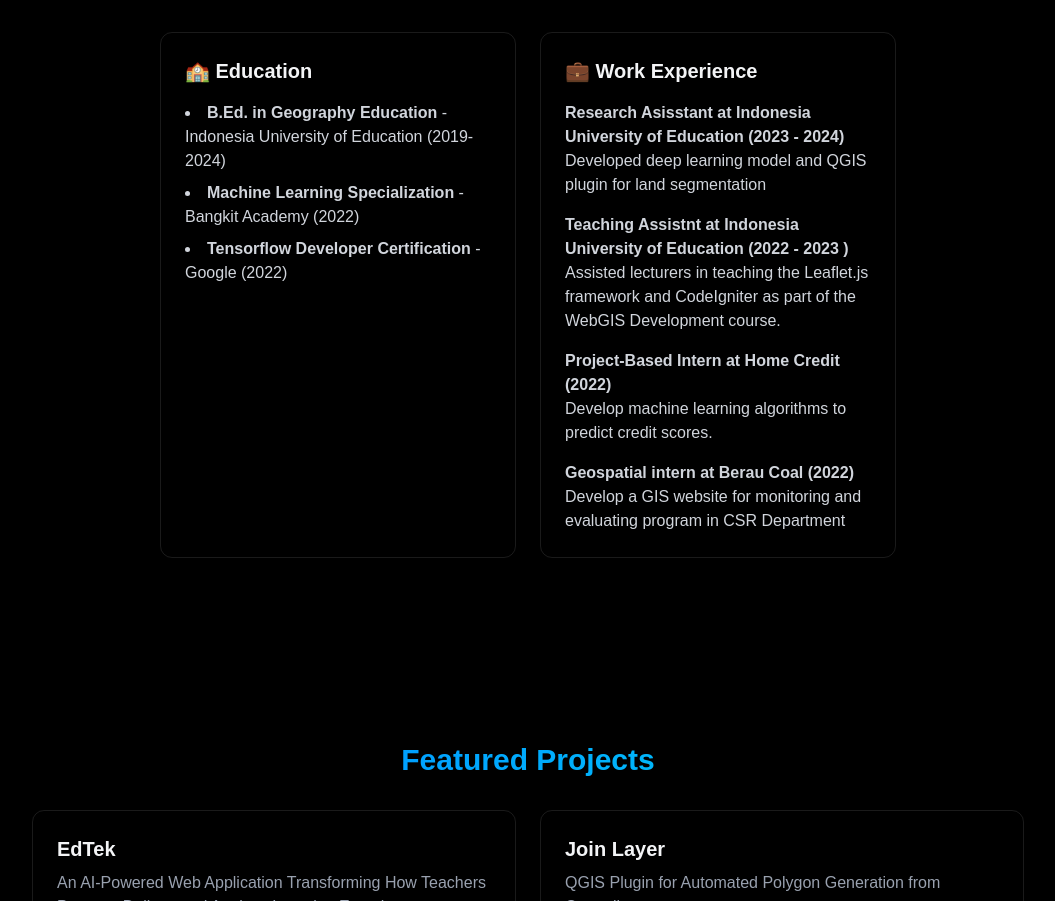
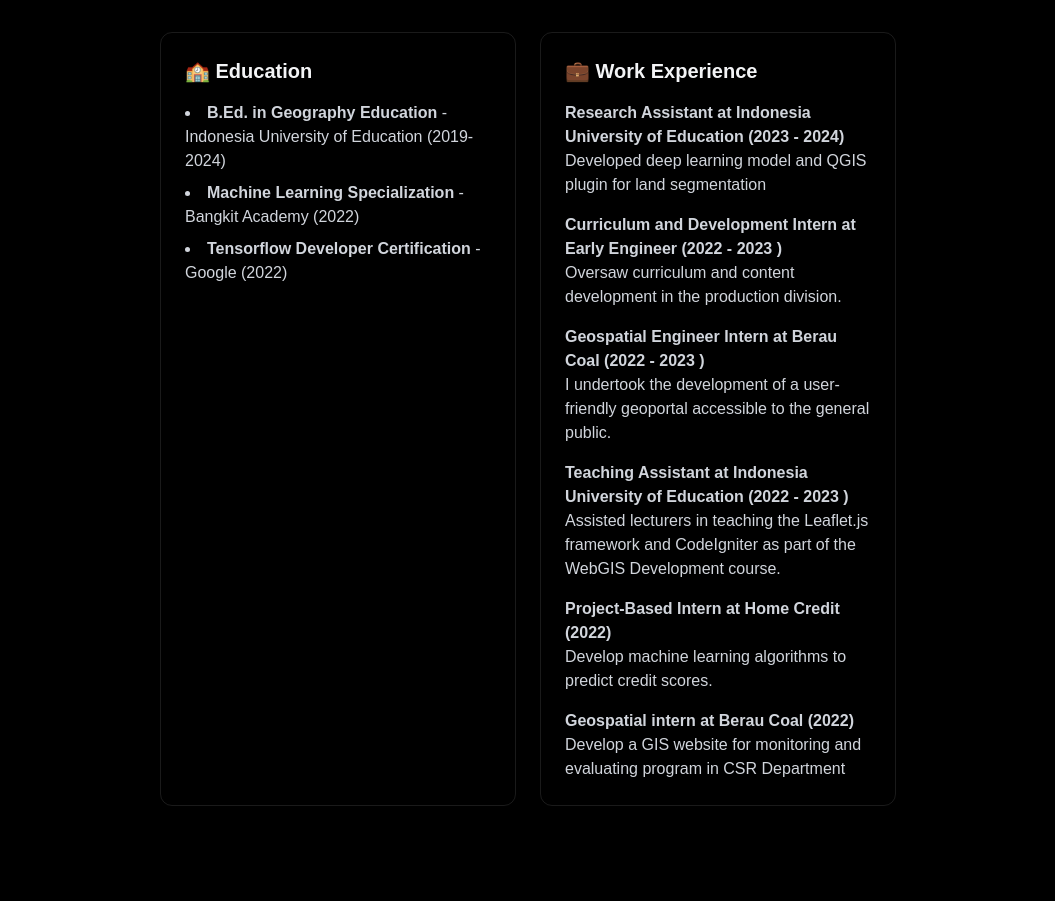
Before and after one commit to Akring-creator/portfolio-github, a Next.js app: page / in a window 1280 px wide. Shown: the part 1458-2359 px from the top of the page, without its empty margins (112-1167 px from the left). Built offline with nearby package versions, Linux system fonts and the light colour scheme.

Commit message:
update jobs

```diff
--- a/components/sections/about.tsx
+++ b/components/sections/about.tsx
@@ -136,7 +136,7 @@ export const About = () => {
                 <div>
                   <h4 className="font-semibold">
                     {" "}
-                    Research Asisstant at Indonesia University of Education
+                    Research Assistant at Indonesia University of Education
                     (2023 - 2024){" "}
                   </h4>
                   <p>
@@ -148,8 +148,31 @@ export const About = () => {
                 <div>
                   <h4 className="font-semibold">
                     {" "}
-                    Teaching Assistnt at Indonesia University of Education (2022
-                    - 2023 ){" "}
+                    Curriculum and Development Intern at Early Engineer (2022 -
+                    2023 ){" "}
+                  </h4>
+                  <p>
+                    Oversaw curriculum and content development in the production
+                    division.{" "}
+                  </p>
+                </div>
+
+                <div>
+                  <h4 className="font-semibold">
+                    {" "}
+                    Geospatial Engineer Intern at Berau Coal (2022 - 2023 ){" "}
+                  </h4>
+                  <p>
+                    I undertook the development of a user-friendly geoportal
+                    accessible to the general public.{" "}
+                  </p>
+                </div>
+
+                <div>
+                  <h4 className="font-semibold">
+                    {" "}
+                    Teaching Assistant at Indonesia University of Education
+                    (2022 - 2023 ){" "}
                   </h4>
                   <p>
                     Assisted lecturers in teaching the Leaflet.js framework and
```
